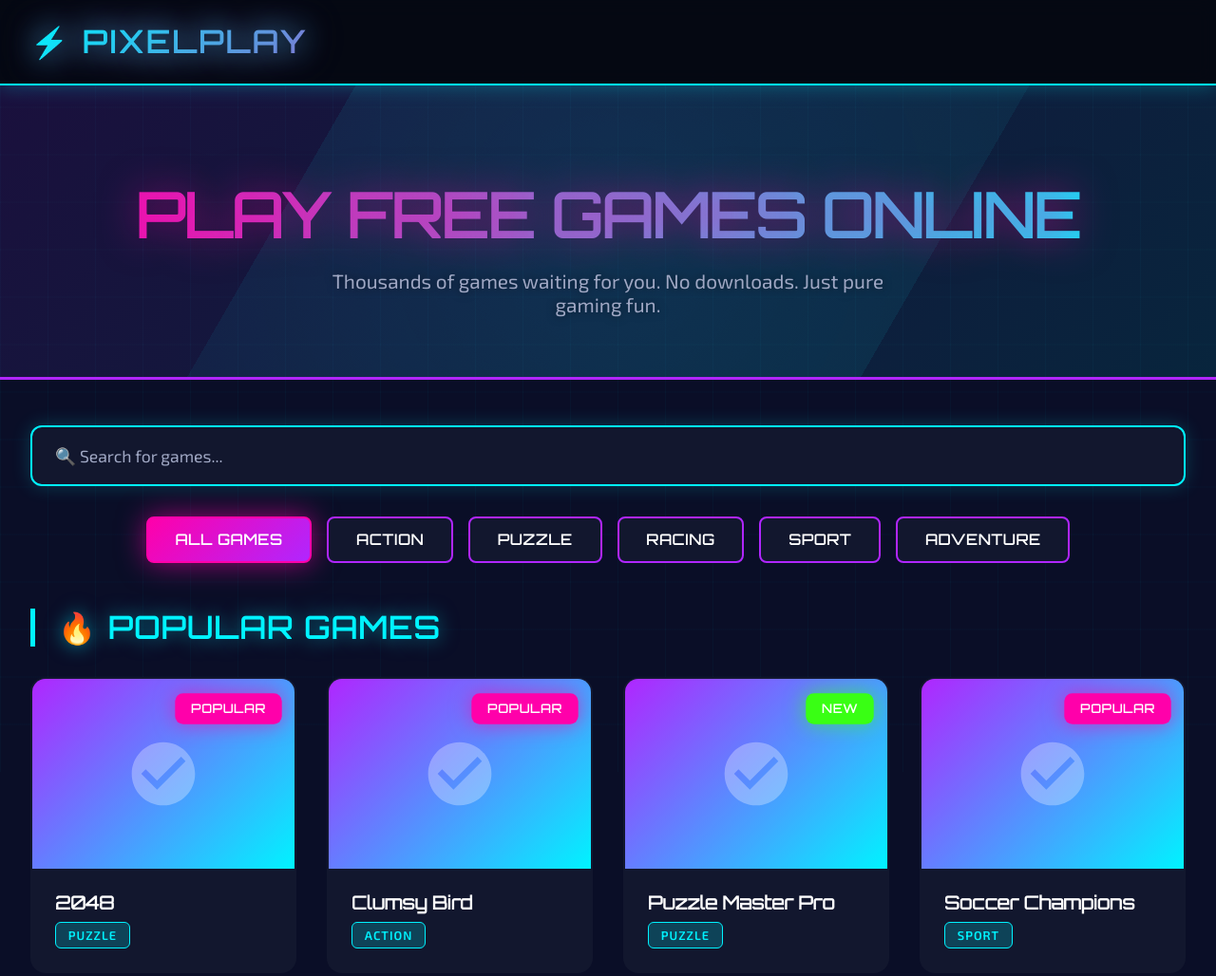
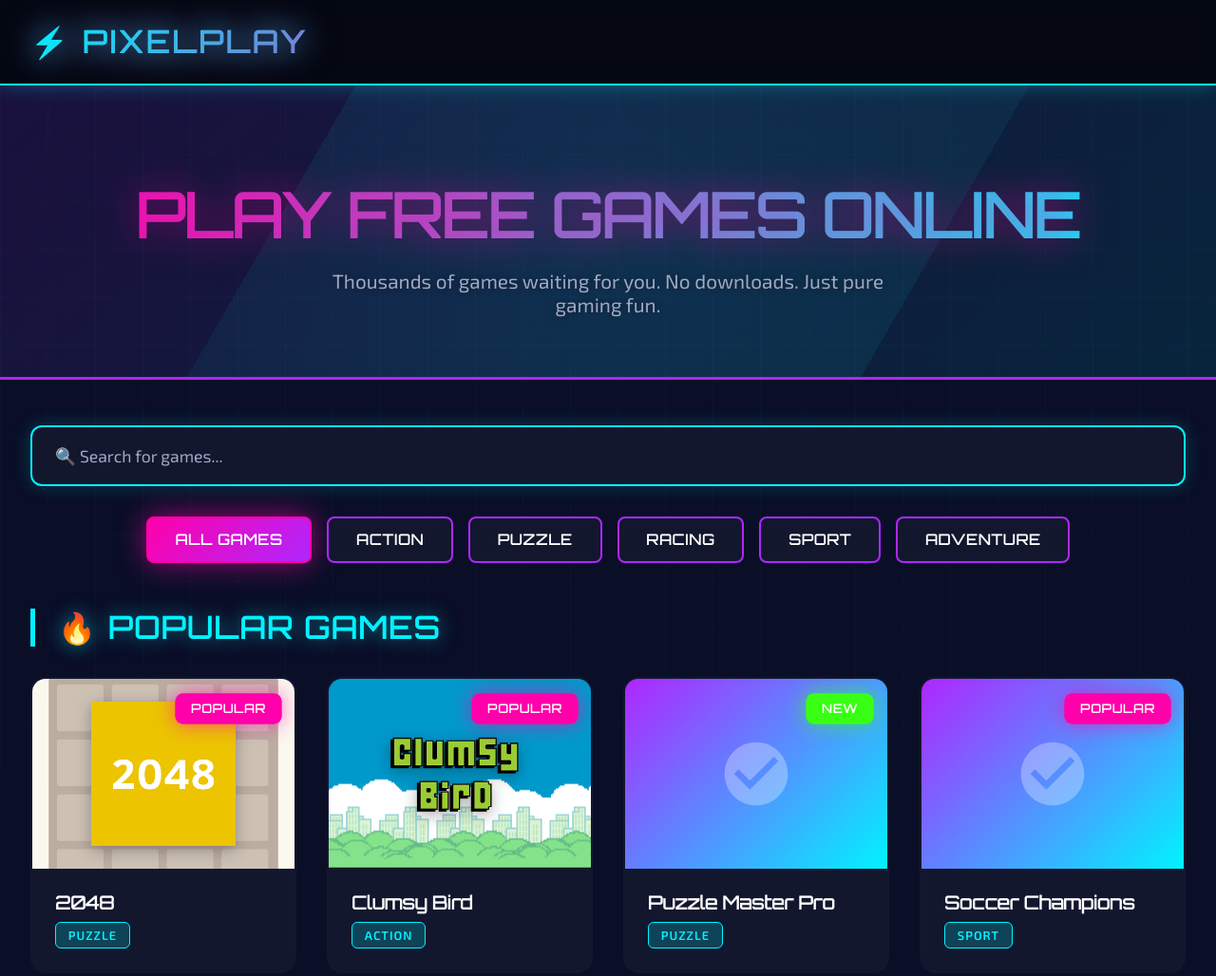
Before and after one commit to cetoro67/game-portal, a plain HTML site: page index.html in a window 1280 px wide. Shown: the top 1028 px of the page at 95% size. Drawn offline with Linux system fonts and the light colour scheme.

Commit message:
Add game thumbnails and backgrounds
Enhanced game cards with actual game images:
- 2048: Uses apple-touch-icon as logo and startup image as background
- Clumsy Bird: Uses logo.png and bg.png from game assets
- Updated renderGames() to display background images and logos
- Added CSS styling for .game-logo with hover effects
- Game cards now show what the games actually look like!

🤖 Generated with [Claude Code](https://claude.com/claude-code)

Co-Authored-By: Claude Sonnet 4.5 <noreply@anthropic.com>

```diff
--- a/index.html
+++ b/index.html
@@ -369,6 +369,21 @@
             opacity: 0.1;
         }
 
+        .game-logo {
+            max-width: 80%;
+            max-height: 80%;
+            object-fit: contain;
+            position: relative;
+            z-index: 1;
+            filter: drop-shadow(0 4px 8px rgba(0, 0, 0, 0.3));
+            transition: all 0.4s ease;
+        }
+
+        .game-card:hover .game-logo {
+            transform: scale(1.1);
+            filter: drop-shadow(0 8px 16px rgba(0, 0, 0, 0.5));
+        }
+
         .game-info {
             position: relative;
             padding: 1.5rem;
@@ -554,8 +569,8 @@
     <script>
         // Game data - Real open-source games!
         const games = [
-            { id: 1, title: "2048", category: "puzzle", badge: "popular", url: "games/2048/index.html" },
-            { id: 2, title: "Clumsy Bird", category: "action", badge: "popular", url: "games/clumsy-bird/index.html" },
+            { id: 1, title: "2048", category: "puzzle", badge: "popular", url: "games/2048/index.html", thumbnail: "games/2048/meta/apple-touch-icon.png", bg: "games/2048/meta/apple-touch-startup-image-640x1096.png" },
+            { id: 2, title: "Clumsy Bird", category: "action", badge: "popular", url: "games/clumsy-bird/index.html", thumbnail: "games/clumsy-bird/data/img/logo.png", bg: "games/clumsy-bird/data/img/bg.png" },
             { id: 3, title: "Puzzle Master Pro", category: "puzzle", badge: "new", url: "https://example.com/game3" },
             { id: 4, title: "Soccer Champions", category: "sport", badge: "popular", url: "https://example.com/game4" },
             { id: 5, title: "Dungeon Quest", category: "adventure", badge: "new", url: "https://example.com/game5" },
@@ -606,8 +621,8 @@
             container.innerHTML = filteredGames.map(game => `
                 <div class="game-card" onclick="playGame('${game.title}', '${game.url}')">
                     ${game.badge ? `<div class="badge ${game.badge === 'new' ? 'new' : ''}">${game.badge === 'new' ? 'New' : 'Popular'}</div>` : ''}
-                    <div class="game-thumbnail">
-                        ${gameIcon}
+                    <div class="game-thumbnail" style="${game.bg ? `background-image: url('${game.bg}'); background-size: cover; background-position: center;` : ''}">
+                        ${game.thumbnail ? `<img src="${game.thumbnail}" alt="${game.title}" class="game-logo">` : gameIcon}
                     </div>
                     <div class="game-info">
                         <div class="game-title">${game.title}</div>
```
